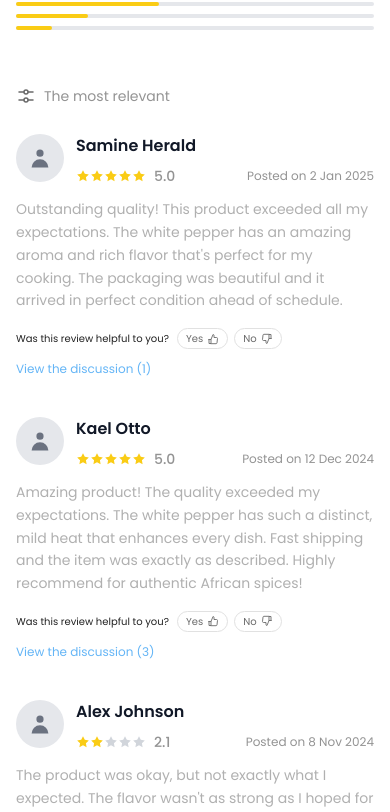
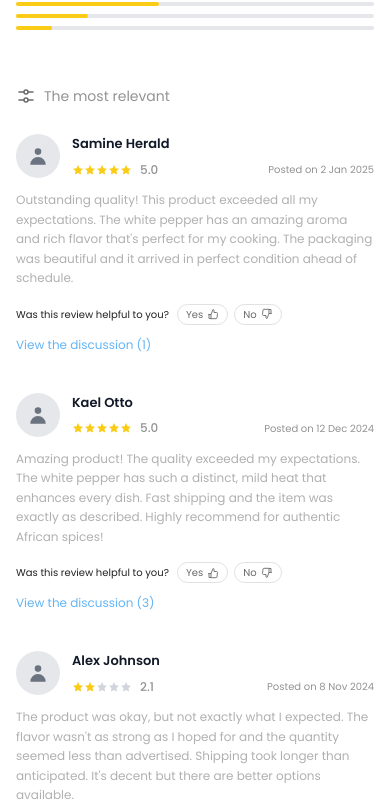
Before and after one commit to Bao-Technologies-and-Travels/BaoAfrik, a React (Create React App) app: page /product/1 in a window 390 px wide. Shown: the part 880-1692 px from the top of the page. Built offline with nearby package versions, Linux system fonts and the light colour scheme; the HTML template or start-up script is replaced by a standard one.

Commit message:
Update ProductDetail component to enhance review display with improved styling and layout adjustments. Modify avatar sizes, text sizes, and spacing for better readability across devices. Refine review text handling and add responsive design elements to improve user engagement and experience.

```diff
--- a/src/pages/ProductDetail.tsx
+++ b/src/pages/ProductDetail.tsx
@@ -1158,29 +1158,29 @@ const ProductDetail: React.FC = () => {
                 {/* Review 1 - Samine Herald */}
                 <div className="pb-6">
                   <div className="flex items-start space-x-3 mb-3">
-                    <div className="w-12 h-12 rounded-full bg-gray-200 flex items-center justify-center">
-                      <svg className="w-6 h-6 text-gray-500" fill="currentColor" viewBox="0 0 20 20">
+                    <div className="w-11 h-11 lg:w-12 lg:h-12 rounded-full bg-gray-200 flex items-center justify-center">
+                      <svg className="w-[22px] h-[22px] lg:w-6 lg:h-6 text-gray-500" fill="currentColor" viewBox="0 0 20 20">
                         <path fillRule="evenodd" d="M10 9a3 3 0 100-6 3 3 0 000 6zm-7 9a7 7 0 1114 0H3z" clipRule="evenodd" />
                     </svg>
                 </div>
                     <div className="flex-1">
-                      <h4 className="font-semibold text-gray-900 mb-2">Samine Herald</h4>
+                      <h4 className="font-semibold text-gray-900 mb-2 text-[13px] lg:text-sm">Samine Herald</h4>
                       <div className="flex items-center justify-between">
                         <div className="flex items-center space-x-2">
                           <div className="flex items-center">
                             {[1,2,3,4,5].map((star) => (
-                              <svg key={star} className="w-3.5 h-3.5 text-yellow-400 fill-current" viewBox="0 0 24 24">
+                              <svg key={star} className="w-3 lg:w-3.5 h-3 lg:h-3.5 text-yellow-400 fill-current" viewBox="0 0 24 24">
                                 <path d="M12 2l3.09 6.26L22 9.27l-5 4.87 1.18 6.88L12 17.77l-6.18 3.25L7 14.14 2 9.27l6.91-1.01L12 2z"/>
                               </svg>
                             ))}
                           </div>
-                          <span className="text-sm font-medium" style={{ color: '#939393' }}>5.0</span>
-                        </div>
-                        <span className="text-xs" style={{ color: '#939393' }}>Posted on 2 Jan 2025</span>
-                      </div>
-                    </div>
-                  </div>
-                  <p className="text-sm leading-relaxed mb-4" style={{ color: '#B0B0B0' }}>
+                          <span className="text-xs lg:text-sm font-medium" style={{ color: '#939393' }}>5.0</span>
+                        </div>
+                        <span className="text-[10px] lg:text-xs" style={{ color: '#939393' }}>Posted on 2 Jan 2025</span>
+                      </div>
+                    </div>
+                  </div>
+                  <p className="text-xs lg:text-sm leading-relaxed mb-4" style={{ color: '#B0B0B0' }}>
                     Outstanding quality! This product exceeded all my expectations. The white pepper has an amazing aroma and rich flavor that's perfect for my cooking. The packaging was beautiful and it arrived in perfect condition ahead of schedule.
                   </p>
 
@@ -1239,29 +1239,29 @@ const ProductDetail: React.FC = () => {
                 {/* Review 2 - Kael Otto */}
                 <div className="pb-6">
                   <div className="flex items-start space-x-3 mb-3">
-                    <div className="w-12 h-12 rounded-full bg-gray-200 flex items-center justify-center">
-                      <svg className="w-6 h-6 text-gray-500" fill="currentColor" viewBox="0 0 20 20">
+                    <div className="w-11 h-11 lg:w-12 lg:h-12 rounded-full bg-gray-200 flex items-center justify-center">
+                      <svg className="w-[22px] h-[22px] lg:w-6 lg:h-6 text-gray-500" fill="currentColor" viewBox="0 0 20 20">
                         <path fillRule="evenodd" d="M10 9a3 3 0 100-6 3 3 0 000 6zm-7 9a7 7 0 1114 0H3z" clipRule="evenodd" />
                       </svg>
                     </div>
                     <div className="flex-1">
-                      <h4 className="font-semibold text-gray-900 mb-2">Kael Otto</h4>
+                      <h4 className="font-semibold text-gray-900 mb-2 text-[13px] lg:text-sm">Kael Otto</h4>
                       <div className="flex items-center justify-between">
                         <div className="flex items-center space-x-2">
                           <div className="flex items-center">
                             {[1,2,3,4,5].map((star) => (
-                              <svg key={star} className="w-3.5 h-3.5 text-yellow-400 fill-current" viewBox="0 0 24 24">
+                              <svg key={star} className="w-3 lg:w-3.5 h-3 lg:h-3.5 text-yellow-400 fill-current" viewBox="0 0 24 24">
                                 <path d="M12 2l3.09 6.26L22 9.27l-5 4.87 1.18 6.88L12 17.77l-6.18 3.25L7 14.14 2 9.27l6.91-1.01L12 2z"/>
                               </svg>
                             ))}
                           </div>
-                          <span className="text-sm font-medium" style={{ color: '#939393' }}>5.0</span>
-                        </div>
-                        <span className="text-xs" style={{ color: '#939393' }}>Posted on 12 Dec 2024</span>
-                      </div>
-                    </div>
-                  </div>
-                  <p className="text-sm leading-relaxed mb-4" style={{ color: '#B0B0B0' }}>
+                          <span className="text-xs lg:text-sm font-medium" style={{ color: '#939393' }}>5.0</span>
+                        </div>
+                        <span className="text-[10px] lg:text-xs" style={{ color: '#939393' }}>Posted on 12 Dec 2024</span>
+                      </div>
+                    </div>
+                  </div>
+                  <p className="text-xs lg:text-sm leading-relaxed mb-4" style={{ color: '#B0B0B0' }}>
                     Amazing product! The quality exceeded my expectations. The white pepper has such a distinct, mild heat that enhances every dish. Fast shipping and the item was exactly as described. Highly recommend for authentic African spices!
                   </p>
 
@@ -1320,34 +1320,34 @@ const ProductDetail: React.FC = () => {
                 {/* Review 3 - Alex Johnson */}
                 <div className="pb-6">
                   <div className="flex items-start space-x-3 mb-3">
-                    <div className="w-12 h-12 rounded-full bg-gray-200 flex items-center justify-center">
-                      <svg className="w-6 h-6 text-gray-500" fill="currentColor" viewBox="0 0 20 20">
+                    <div className="w-11 h-11 lg:w-12 lg:h-12 rounded-full bg-gray-200 flex items-center justify-center">
+                      <svg className="w-[22px] h-[22px] lg:w-6 lg:h-6 text-gray-500" fill="currentColor" viewBox="0 0 20 20">
                         <path fillRule="evenodd" d="M10 9a3 3 0 100-6 3 3 0 000 6zm-7 9a7 7 0 1114 0H3z" clipRule="evenodd" />
                     </svg>
       </div>
                     <div className="flex-1">
-                      <h4 className="font-semibold text-gray-900 mb-2">Alex Johnson</h4>
+                      <h4 className="font-semibold text-gray-900 mb-2 text-[13px] lg:text-sm">Alex Johnson</h4>
                       <div className="flex items-center justify-between">
                         <div className="flex items-center space-x-2">
                           <div className="flex items-center">
                             {[1,2].map((star) => (
-                              <svg key={star} className="w-3.5 h-3.5 text-yellow-400 fill-current" viewBox="0 0 24 24">
+                              <svg key={star} className="w-3 lg:w-3.5 h-3 lg:h-3.5 text-yellow-400 fill-current" viewBox="0 0 24 24">
                                 <path d="M12 2l3.09 6.26L22 9.27l-5 4.87 1.18 6.88L12 17.77l-6.18 3.25L7 14.14 2 9.27l6.91-1.01L12 2z"/>
                               </svg>
                             ))}
                             {[1,2,3].map((star) => (
-                              <svg key={`empty-${star}`} className="w-3.5 h-3.5 text-gray-300 fill-current" viewBox="0 0 24 24">
+                              <svg key={`empty-${star}`} className="w-3 lg:w-3.5 h-3 lg:h-3.5 text-gray-300 fill-current" viewBox="0 0 24 24">
                                 <path d="M12 2l3.09 6.26L22 9.27l-5 4.87 1.18 6.88L12 17.77l-6.18 3.25L7 14.14 2 9.27l6.91-1.01L12 2z"/>
                               </svg>
                             ))}
                           </div>
-                          <span className="text-sm font-medium" style={{ color: '#939393' }}>2.1</span>
-                        </div>
-                        <span className="text-xs" style={{ color: '#939393' }}>Posted on 8 Nov 2024</span>
-                      </div>
-                    </div>
-                  </div>
-                  <p className="text-sm leading-relaxed mb-4" style={{ color: '#B0B0B0' }}>
+                          <span className="text-xs lg:text-sm font-medium" style={{ color: '#939393' }}>2.1</span>
+                        </div>
+                        <span className="text-[10px] lg:text-xs" style={{ color: '#939393' }}>Posted on 8 Nov 2024</span>
+                      </div>
+                    </div>
+                  </div>
+                  <p className="text-xs lg:text-sm leading-relaxed mb-4" style={{ color: '#B0B0B0' }}>
                     The product was okay, but not exactly what I expected. The flavor wasn't as strong as I hoped for and the quantity seemed less than advertised. Shipping took longer than anticipated. It's decent but there are better options available.
                   </p>
 
@@ -1474,27 +1474,27 @@ const ProductDetail: React.FC = () => {
               {isReviewPosted && postedReview && (
                 <div className="lg:hidden mt-6">
                   <div className="border rounded-3xl text-left" style={{ borderColor: '#E1E1E1' }}>
-                    <div className="p-5">
-                      <div className="flex items-start justify-between mb-4">
-                        <div className="flex items-start space-x-3">
+                    <div className="p-4">
+                      <div className="flex items-start justify-between mb-3">
+                        <div className="flex items-start space-x-2.5">
                           {/* Avatar */}
-                          <div className="w-12 h-12 rounded-full bg-gray-200 flex items-center justify-center flex-shrink-0">
-                            <svg className="w-6 h-6 text-gray-500" fill="currentColor" viewBox="0 0 20 20">
+                          <div className="w-10 h-10 rounded-full bg-gray-200 flex items-center justify-center flex-shrink-0">
+                            <svg className="w-5 h-5 text-gray-500" fill="currentColor" viewBox="0 0 20 20">
                               <path fillRule="evenodd" d="M10 9a3 3 0 100-6 3 3 0 000 6zm-7 9a7 7 0 1114 0H3z" clipRule="evenodd" />
                             </svg>
                           </div>
 
                           <div>
                             {/* Name */}
-                            <h4 className="font-semibold text-gray-900 mb-2">You</h4>
-
-                            {/* Star Rating with Date */}
+                            <h4 className="font-semibold text-gray-900 mb-1.5" style={{ fontSize: '13px' }}>You</h4>
+
+                            {/* Star Rating */}
                             <div className="flex items-center space-x-2">
                               <div className="flex items-center">
                                 {[1,2,3,4,5].map((star) => (
                                   <svg
                                     key={star}
-                                    className="w-3.5 h-3.5"
+                                    className="w-3 h-3"
                                     fill={star <= postedReview.rating ? '#F9A825' : '#E9E9E9'}
                                     stroke="none"
                                     viewBox="0 0 24 24"
@@ -1503,35 +1503,32 @@ const ProductDetail: React.FC = () => {
                                   </svg>
                                 ))}
                               </div>
-                              <span className="text-sm font-medium" style={{ color: '#939393' }}>{postedReview.rating}.0</span>
-                              <span className="text-xs" style={{ color: '#939393' }}>{postedReview.date}</span>
-                            </div>
-                          </div>
-                        </div>
-
-                        {/* Edit Button - Desktop Style */}
+                              <span className="text-xs font-medium" style={{ color: '#939393' }}>{postedReview.rating}.0</span>
+                            </div>
+                          </div>
+                        </div>
+
+                        {/* Edit Button and Date */}
+                        <div className="flex flex-col items-end space-y-1 flex-shrink-0">
                           <button
                             onClick={() => {
                               setShowGiveOpinionModal(true);
                               setIsReviewPosted(false);
                             }}
-                          className="flex items-center space-x-1.5 px-2.5 py-1 border rounded-lg transition-colors hover:bg-gray-50 flex-shrink-0"
+                            className="flex items-center space-x-1.5 px-2.5 py-1 border rounded-lg transition-colors hover:bg-gray-50"
                             style={{ borderColor: '#D9D9D9' }}
                           >
                             <img src={pencilIcon} alt="Edit" className="w-3 h-3" />
                             <span className="text-xs" style={{ color: '#6A6A6A' }}>Edit</span>
                           </button>
+                          <span className="text-[10px]" style={{ color: '#939393' }}>{postedReview.date}</span>
+                        </div>
                       </div>
 
                       {/* Review Text */}
-                      <p className="text-sm leading-relaxed mb-4" style={{ color: '#B0B0B0' }}>
+                      <p className="text-xs leading-relaxed mb-0" style={{ color: '#B0B0B0', wordBreak: 'break-word', overflowWrap: 'break-word' }}>
                         {postedReview.text}
                       </p>
-
-                      {/* Helpfulness Section */}
-                      <div className="flex items-center justify-between flex-wrap gap-3">
-                        {renderHelpfulnessControls('user-review')}
-                      </div>
                     </div>
                   </div>
                 </div>
@@ -2805,6 +2802,7 @@ const ProductDetail: React.FC = () => {
               <div className="absolute bottom-3 left-1/2 -translate-x-1/2 w-28 h-1 rounded-full" style={{ backgroundColor: '#E1E1E1' }}></div>
 
               {/* Top Section - Pill Shape with X */}
+              {!isReviewPosted && (
                 <div className="flex items-center justify-between px-5 pt-5 pb-3 relative">
                   <button
                     onClick={() => setShowGiveOpinionModal(false)}
@@ -2814,10 +2812,25 @@ const ProductDetail: React.FC = () => {
                       <path strokeLinecap="round" strokeLinejoin="round" strokeWidth={2} d="M6 18L18 6M6 6l12 12" />
                     </svg>
                   </button>
-                <div className="flex items-center gap-2 px-3 py-1.5 rounded-full border mx-auto" style={{ borderColor: '#E1E1E1', backgroundColor: 'white' }}>
-                  <span className="text-xs" style={{ color: '#B0B0B0' }}>Reviews & Ratings</span>
-                </div>
-              </div>
+                  <div className="flex items-center gap-1.5 px-2.5 py-1 rounded-full border mx-auto" style={{ borderColor: '#E1E1E1', backgroundColor: 'white' }}>
+                    <span className="text-[10px]" style={{ color: '#B0B0B0' }}>Reviews & Ratings</span>
+                  </div>
+                </div>
+              )}
+
+              {/* X Button for Feedback State */}
+              {isReviewPosted && (
+                <div className="flex items-center justify-end px-5 pt-5 pb-3">
+                  <button
+                    onClick={() => setShowGiveOpinionModal(false)}
+                    className="w-6 h-6 flex items-center justify-center"
+                  >
+                    <svg className="w-5 h-5" fill="none" stroke="currentColor" viewBox="0 0 24 24" style={{ color: '#BABABA' }}>
+                      <path strokeLinecap="round" strokeLinejoin="round" strokeWidth={2} d="M6 18L18 6M6 6l12 12" />
+                    </svg>
+                  </button>
+                </div>
+              )}
 
               {/* Content */}
               <div className="px-5 pb-8">
@@ -2874,12 +2887,16 @@ const ProductDetail: React.FC = () => {
                           }
                         }}
                         placeholder="What do you think of this product?"
-                        className="flex-1 rounded-lg px-3 py-2 text-sm focus:outline-none resize-none"
+                        className="flex-1 rounded-lg px-3 text-sm focus:outline-none resize-none"
                         style={{
                           border: 'none',
                           minHeight: '80px',
+                          paddingTop: '12px',
+                          paddingBottom: '12px',
                           color: '#939393',
-                          backgroundColor: 'transparent'
+                          backgroundColor: 'transparent',
+                          wordBreak: 'break-word',
+                          overflowWrap: 'break-word'
                         }}
                         maxLength={1000}
                       />
@@ -2952,7 +2969,7 @@ const ProductDetail: React.FC = () => {
                               {/* Name */}
                               <h4 className="font-semibold mb-1" style={{ color: '#0E0E0E', fontSize: '14px' }}>You</h4>
 
-                              {/* Star Rating with Date */}
+                              {/* Star Rating */}
                               <div className="flex items-center space-x-2">
                                 <div className="flex items-center">
                                   {[1,2,3,4,5].map((star) => (
@@ -2968,26 +2985,28 @@ const ProductDetail: React.FC = () => {
                                   ))}
                                 </div>
                                 <span className="text-sm font-medium" style={{ color: '#939393' }}>{postedReview!.rating}.0</span>
-                                <span className="text-xs ml-2" style={{ color: '#939393' }}>{postedReview!.date}</span>
-                              </div>
-                            </div>
-                          </div>
-
-                          {/* Edit Button - Desktop Style */}
+                              </div>
+                            </div>
+                          </div>
+
+                          {/* Edit Button and Date */}
+                          <div className="flex flex-col items-end space-y-1 flex-shrink-0">
                             <button
                               onClick={() => {
                                 setIsReviewPosted(false);
                               }}
-                            className="flex items-center space-x-1.5 px-2.5 py-1 border rounded-lg transition-colors hover:bg-gray-50 flex-shrink-0"
+                              className="flex items-center space-x-1.5 px-2.5 py-1 border rounded-lg transition-colors hover:bg-gray-50"
                               style={{ borderColor: '#D9D9D9' }}
                             >
                               <img src={pencilIcon} alt="Edit" className="w-3 h-3" />
                               <span className="text-xs" style={{ color: '#6A6A6A' }}>Edit</span>
                             </button>
+                            <span className="text-[10px]" style={{ color: '#939393' }}>{postedReview!.date}</span>
+                          </div>
                         </div>
 
                         {/* Review Text */}
-                        <p className="text-sm leading-relaxed" style={{ color: '#939393' }}>
+                        <p className="text-sm leading-relaxed" style={{ color: '#939393', wordBreak: 'break-word', overflowWrap: 'break-word' }}>
                           {postedReview!.text}
                         </p>
                       </div>
```
Lines whose indentation alone changed are shown as unchanged.
